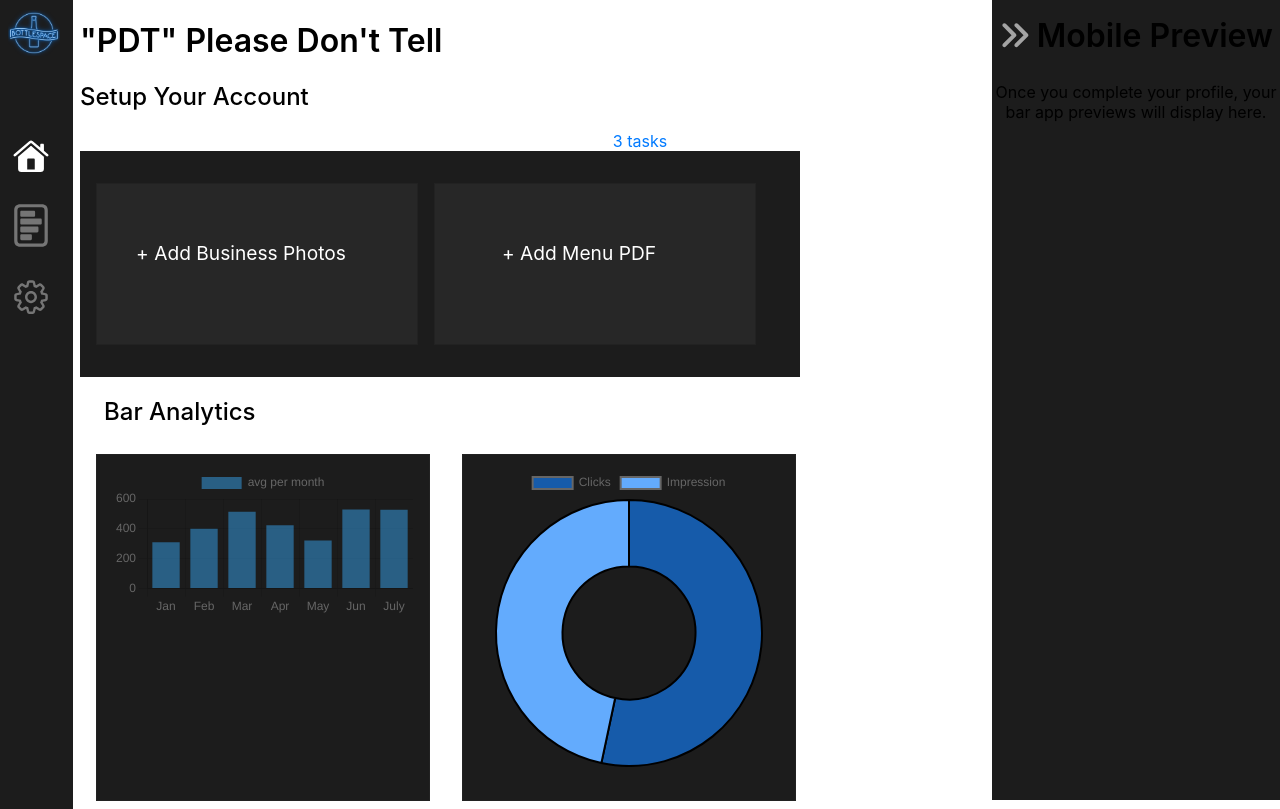
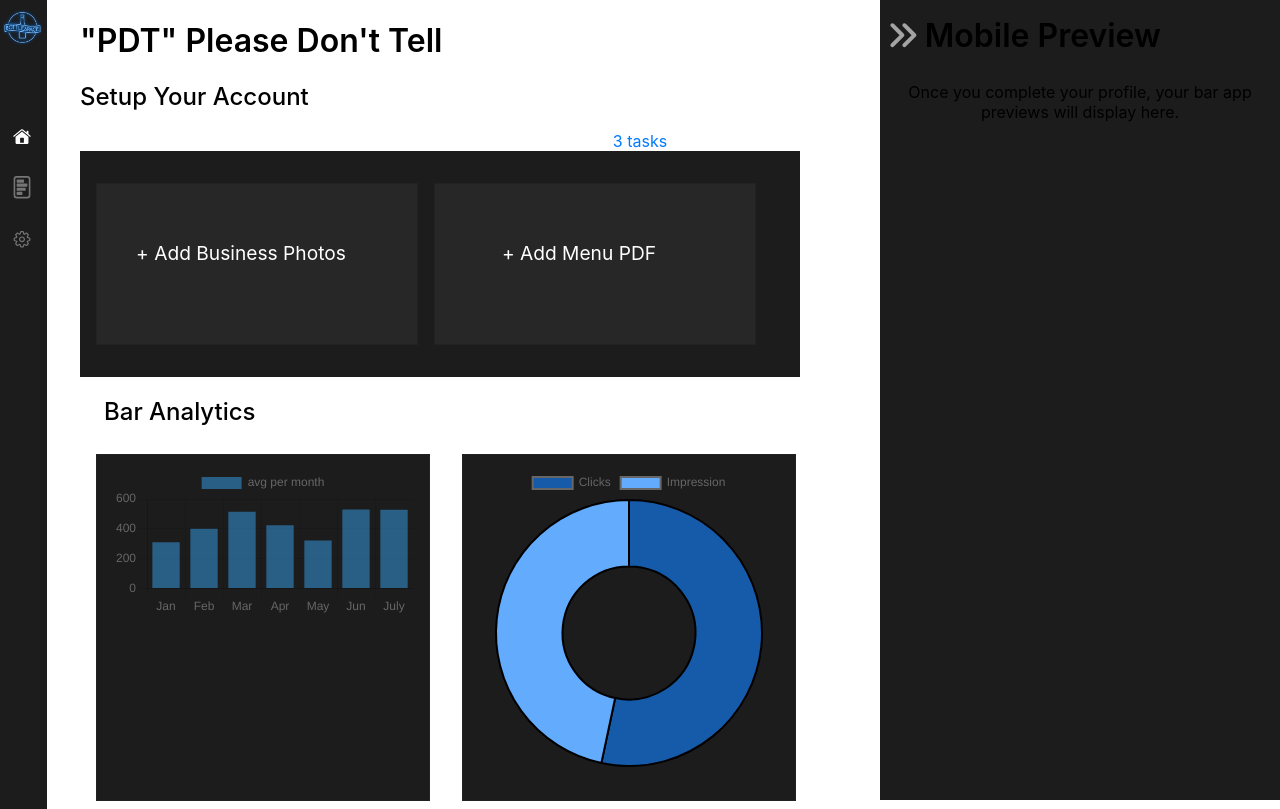
Before and after one commit to DiscoverPioneer/bottlespace-frontend, a React (Create React App) app: page /auth/home in a window 1280 px wide. Built offline with nearby package versions, Linux system fonts and the light colour scheme.

Commit message:
fix: way too big icons

```diff
--- a/src/App.css
+++ b/src/App.css
@@ -379,8 +379,8 @@ input.age-verification {
   }
   */
   .MobilePreview .mobile-preview {
-    max-width: 18em;
-    width: 18em;
+    max-width: 28em;
+    width: 28em;
   }
   .Auth .HomeView .header {
     max-width: 45em;
--- a/src/Auth.css
+++ b/src/Auth.css
@@ -8,19 +8,19 @@
   font-size: calc(10px + 2vmin);
   color: white;
   z-index: 22;
-  width: 2.4em;
+  width: 1.4em;
   padding-top: 0.4em;
   padding-right: 0.4em;
   background-color: #1C1C1C;
 }
 .Auth .LeftNav .brand-logo {
-  width: 2.0em;
-  padding-left: 0.3em;
+  width: 1.5em;
+  padding-left: 0.1em;
   margin-top: 0px;
   padding-top: 0px;
 }
 .Auth .LeftNav img {
-  width: 1.4em;
+  width: 0.7em;
   padding-left: 0.5em;
   padding-right: 0.5em;
   padding-top: 1em;
```
